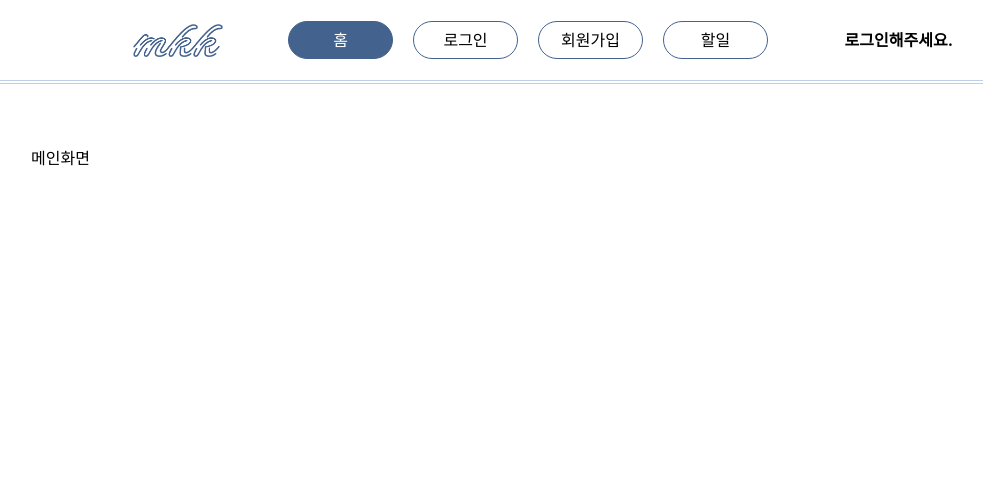
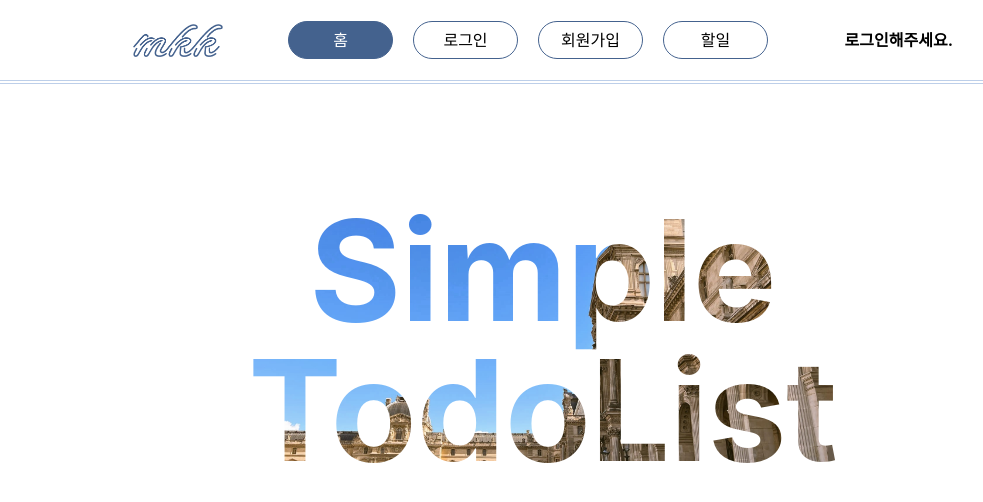
Before and after one commit to mkk00/Todo-List-React-Project-with-Axios, a React (Create React App) app: page / in a window 1280 px wide. Shown: the top 502 px of the page, without its empty margins (97-1080 px from the left). Built offline with nearby package versions, Linux system fonts and the light colour scheme.

Commit message:
[markup&style] add main img

```diff
--- a/public/index.html
+++ b/public/index.html
@@ -5,22 +5,17 @@
     <link rel="icon" href="./favicon.png" />
     <meta name="viewport" content="width=device-width, initial-scale=1" />
     <meta name="theme-color" content="#44628E" />
-    <meta
-      name="mkk"
-      content="wanted pre-onboarding frontend assignment"
-    />
-    <meta name="Author" content="mkk">
-    <meta name="Reply-To(Email)" content="it1210@naver.com">
-    <meta name="og:site_name" content="mkk's pre-onboarding assignment" />
-    <meta name="og:title" content="원티드 프리온보딩 사전과제" />
+    <meta name="mkk" content="mkk's TodoList" />
+    <meta name="Author" content="mkk" />
+    <meta name="Reply-To(Email)" content="it1210@naver.com" />
+    <meta name="og:site_name" content="mkk's TodoList" />
+    <meta name="og:title" content="axios를 TodoList 기능 구현" />
     <meta
       name="og:description"
-      content="원티드 프리온보딩 인턴쉽 4월 사전과제 구현 페이지입니다."
+      content="axios를 이용한 로그인/회원가입 및 Todo List 구현 페이지입니다."
     />
     <meta name="og:type" content="website" />
-    <link rel="apple-touch-icon" href="%PUBLIC_URL%/logo192.png" />
-    <link rel="manifest" href="%PUBLIC_URL%/manifest.json" />
-    <title>원티드 프리온보딩 사전과제</title>
+    <title>TodoList</title>
   </head>
   <body>
     <noscript>You need to enable JavaScript to run this app.</noscript>
--- a/src/pages/Main.jsx
+++ b/src/pages/Main.jsx
@@ -1,9 +1,47 @@
+import styled from 'styled-components';
+
+import background from '../assets/museum.jpg';
+
 function Main() {
-  return(
-    <div className="container">
-      메인화면
-    </div>
-  )
+  return (
+    <Div className="container">
+      <span>Simple TodoList</span>
+    </Div>
+  );
 }
 
+const Div = styled.div`
+  width: 800px;
+  span {
+    margin: 50px auto;
+    -webkit-text-fill-color: transparent;
+    color: transparent;
+    display: inline-block;
+    font-size: 140px;
+    font-weight: bold;
+    text-align: center;
+    background: url(${background}) no-repeat center center;
+    background-size: 600px auto;
+    -webkit-background-clip: text;
+    background-clip: text;
+    animation: moveTitle 4s infinite;
+    cursor: pointer;
+  }
+
+  @keyframes moveTitle {
+    0% {
+      transform: rotate(1deg);
+    }
+    3% {
+      transform: rotate(-1deg);
+    }
+    6% {
+      transform: rotate(0deg);
+    }
+    100% {
+      transform: rotate(0deg);
+    }
+  }
+`;
+
 export default Main;
--- a/src/pages/Todo.jsx
+++ b/src/pages/Todo.jsx
@@ -47,8 +47,8 @@ function Todo() {
         edit: false
       })
     )
-    .then(res=>console.log(res))
     .catch(err=>console.log(err))
+
   }
 
   const editButton = async (e, index, id)=>{
@@ -158,7 +158,7 @@ function Todo() {
                   :
                   <>
                     <span style={{
-                      color: `${arr.isCompleted?"lightgray":"black"}`,
+                      color: `${arr.isCompleted?"gray":"black"}`,
                       textDecoration: `${arr.isCompleted?"line-through":"none"}`,
                       fontStyle: `${arr.isCompleted?"italic":"normal"}`
                     }}>{arr.todo}</span>
@@ -229,7 +229,7 @@ const TodoList = styled.ul`
       word-wrap: break-word;
     }
     span{
-      color: ${props=>props.dataChecked? "#000":"#aaa"};
+      color: ${props=>props.dataChecked? "#000":"#333"};
     }
   }
 `
```
Also changed, not shown: src/index.js (+6 -7 lines), public/manifest.json (deleted), src/assets/museum.jpg (added), 1 other file (tests, documents, lock files or other folders).
